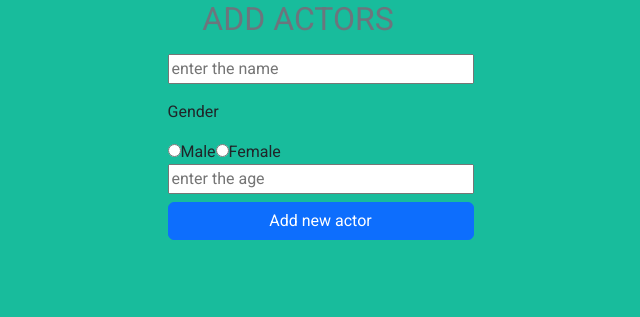
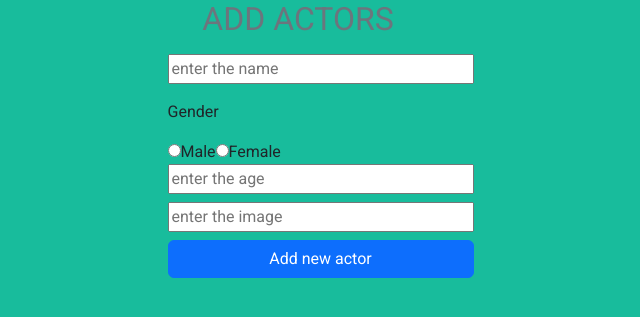
Before and after one commit to Markoets/tickets-api, a Node server app: page /actorsAdd in a window 1280 px wide; the page is wider, and only the part inside the window is pictured. Shown: the part 83-400 px from the top of that part, without its empty margins (342-982 px from the left). Run offline with Node 20, Linux system fonts and the light colour scheme; the visitor is signed in with stand-in values (Sample User, id 1); data that the repository does not hold is empty; some libraries are stand-ins or nearby versions.

Commit message:
Geting images from api Delivers [#183803488]

```diff
--- a/models/actorModel.js
+++ b/models/actorModel.js
@@ -14,6 +14,10 @@ const ActorSchema = new Schema({
     age: {
         type: Number,
         required: "Age of the actor is mandatory"
+    },
+    image: {
+        type: String,
+        required: "Image is mandatory"
     }
 })
 
--- a/models/locationModel.js
+++ b/models/locationModel.js
@@ -14,6 +14,11 @@ const LocationSchema = new Schema({
     street: {
         type: String,
         required: "Street name is mandatory"
+    },
+
+    image: {
+        type: String,
+        required: "Image is mandatory"
     }
 })
 
--- a/models/ticketModel.js
+++ b/models/ticketModel.js
@@ -14,6 +14,10 @@ const TicketSchema = new Schema({
     price: {
         type: Number,
         required: "Price is mandatory"
+    },
+    image: {
+        type: String,
+        required: "Image is mandatory"
     }
 })
 
--- a/views/actor.ejs
+++ b/views/actor.ejs
@@ -38,7 +38,7 @@
                     <div class="list mb-2 ">
                         <div class="list-header">
                             <a class="list-header-image">
-                                <img src="https://image.tmdb.org/t/p/w600_and_h900_bestv2/pU1ULUq8D3iRxl1fdX2lZIzdHuI.jpg">
+                                <img :src="actor.image">
                             </a>
                         </div>
                         <div class="list-content">
--- a/views/actorsAdd.ejs
+++ b/views/actorsAdd.ejs
@@ -32,6 +32,11 @@
                   style="width: 306px;"></div>
             </div>
 
+            <div class="control-group">
+              <div class="mb-0 form-floating controls pb-2"><input type="name" name="image"
+                  placeholder="enter the image" style="width: 306px;"></div>
+            </div>
+
             <div id="success"></div>
             <div><button class="btn btn-primary btn-xl" id="sendMessageButton" type="submit" style="width: 306px;">Add
                 new actor</button>
--- a/views/index.ejs
+++ b/views/index.ejs
@@ -215,7 +215,6 @@
         <div class="container">
             <div class="row">
                 <div class="col-lg-6 h-100 text-center text-lg-left my-auto">
-                    <p class="small mb-4 mb-lg-0">Scuffed Shit &copy; 2022. All Rights Reserved.</p>
                 </div>
                 </ul>
             </div>
--- a/views/location.ejs
+++ b/views/location.ejs
@@ -35,7 +35,7 @@
                     <div class="list mb-2 ">
                         <div class="list-header">
                             <a class="list-header-image">
-                                <img src="https://image.tmdb.org/t/p/w600_and_h900_bestv2/pU1ULUq8D3iRxl1fdX2lZIzdHuI.jpg">
+                                <img :src=location.image>
                             </a>
                         </div>
                         <div class="list-content">
--- a/views/locationsAdd.ejs
+++ b/views/locationsAdd.ejs
@@ -31,6 +31,11 @@
                     placeholder="enter the street" style="width: 306px;"></div>
               </div>
 
+              <div class="control-group">
+                <div class="mb-0 form-floating controls pb-2"><input type="name" name="image"
+                    placeholder="enter the image" style="width: 306px;"></div>
+              </div>
+
               <div id="success"></div>
               <div><button class="btn btn-primary btn-xl" id="sendMessageButton" type="submit" style="width: 306px;">Add
                   new location</button>
@@ -38,4 +43,5 @@
 
 
 
+
           </form>
--- a/views/ticket.ejs
+++ b/views/ticket.ejs
@@ -40,7 +40,7 @@
                 <div class="list mb-2 ">
                     <div class="list-header">
                         <a class="list-header-image">
-                            <img src="https://image.tmdb.org/t/p/w600_and_h900_bestv2/pU1ULUq8D3iRxl1fdX2lZIzdHuI.jpg">
+                            <img :src="ticket.image">
                         </a>
                     </div>
                     <div class="list-content">
--- a/views/ticketsAdd.ejs
+++ b/views/ticketsAdd.ejs
@@ -31,6 +31,11 @@
                     placeholder="enter the price" style="width: 306px;"></div>
               </div>
 
+              <div class="control-group">
+                <div class="mb-0 form-floating controls pb-2"><input type="name" name="image"
+                    placeholder="enter the image" style="width: 306px;"></div>
+              </div>
+
               <div id="success"></div>
               <div><button class="btn btn-primary btn-xl" id="sendMessageButton" type="submit" style="width: 306px;">Add
                   new tickets</button>
```
Also changed, not shown: views/admin.ejs (+0 -7 lines).
